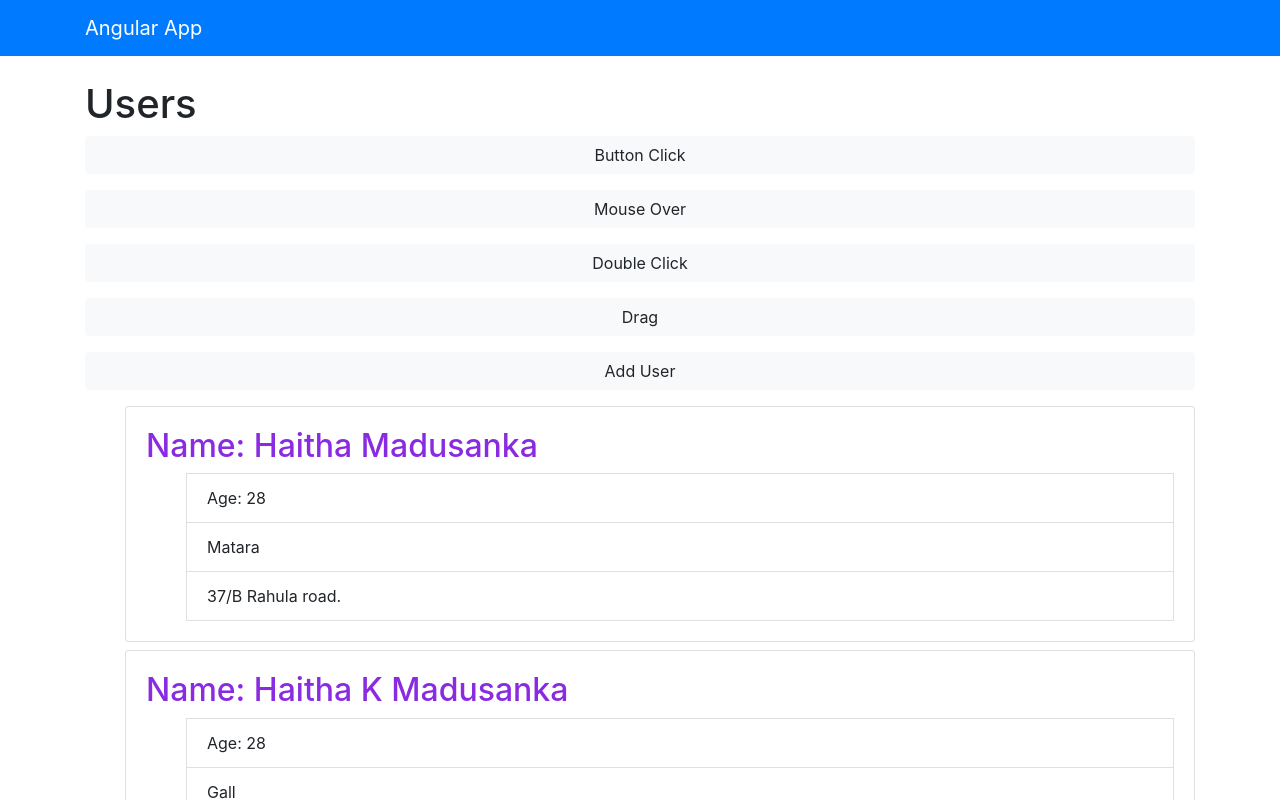
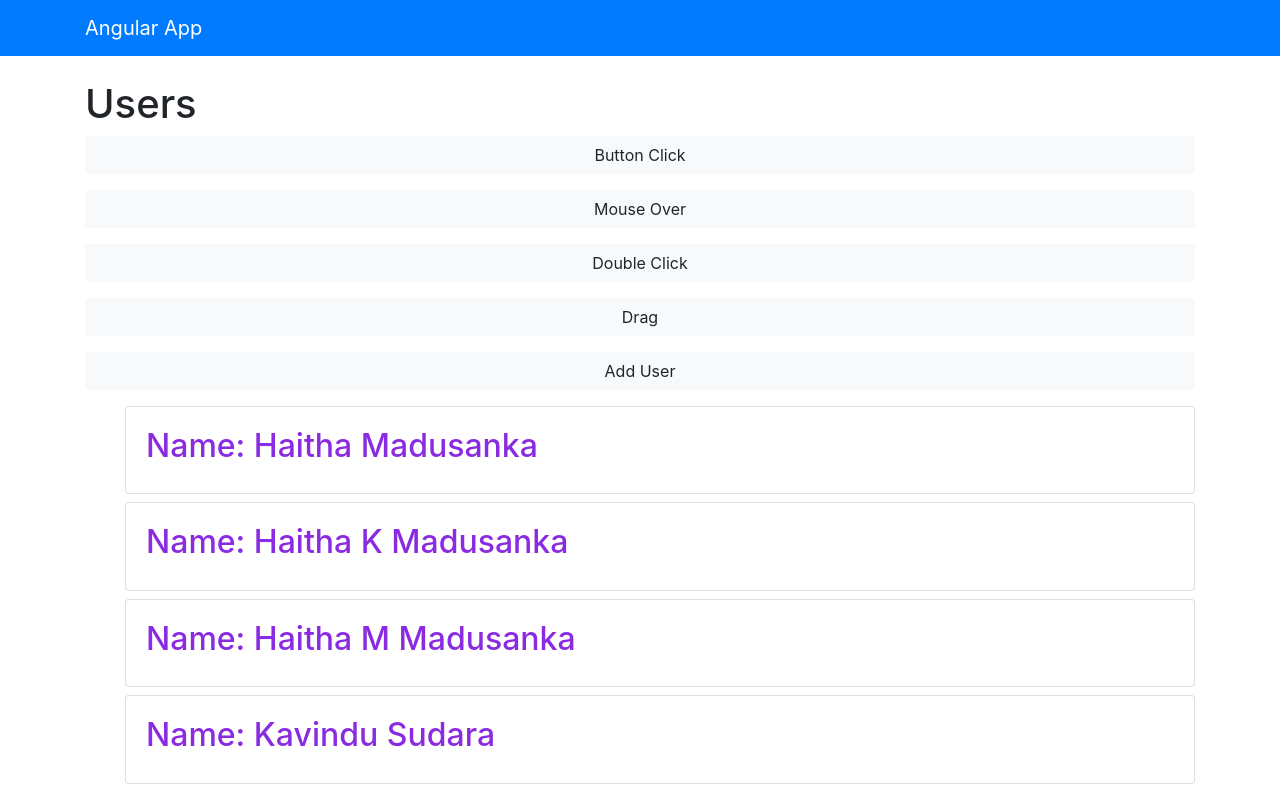
Before and after one commit to hasithaAlex/angular-front-back, an Angular app: page / in a window 1280 px wide. Shown: the top 800 px of the page. Built offline with nearby package versions, Linux system fonts and the light colour scheme.

Commit message:
iniial commit

```diff
--- a/src/app/components/user/user.component.html
+++ b/src/app/components/user/user.component.html
@@ -13,7 +13,7 @@
 <ul class="list-unstyle" *ngIf="loaded && users?.length > 0">
     <li *ngFor="let user of users" class="card card-body mb-2">
         <h2>Name: {{user.firstName}} {{user.lastName}}</h2>
-        <ul *ngIf="showExtended && user.age && user.address">
+        <ul *ngIf="!user.hide && user.age && user.address">
             <li class="list-group-item">Age: {{user.age}}</li>
             <li class="list-group-item">{{user.address.city}}</li>
             <li class="list-group-item">{{user.address.street}}</li>
--- a/src/app/components/user/user.component.ts
+++ b/src/app/components/user/user.component.ts
@@ -27,7 +27,8 @@ export class UserComponent implements OnInit{
                     address: {
                         city: 'Matara',
                         street: '37/B Rahula road.'
-                    }
+                    },
+                    hide: true
                 },{
                     firstName : 'Haitha K',
                     lastName : 'Madusanka',
@@ -35,7 +36,8 @@ export class UserComponent implements OnInit{
                     address: {
                         city: 'Gall',
                         street: '37/B Rahula road.'
-                    }
+                    },
+                    hide: true
                 },{
                     firstName : 'Haitha M',
                     lastName : 'Madusanka',
@@ -43,7 +45,8 @@ export class UserComponent implements OnInit{
                     address: {
                         city: 'Colombo',
                         street: '37/B Rahula road.'
-                    }
+                    },
+                    hide: true
                 },
             ]
             this.loaded = true;
--- a/src/app/models/User.ts
+++ b/src/app/models/User.ts
@@ -5,5 +5,6 @@ export interface User{
     address?:{
         street?: string,
         city?: string
-    }
+    },
+    hide?: boolean
 }
```
